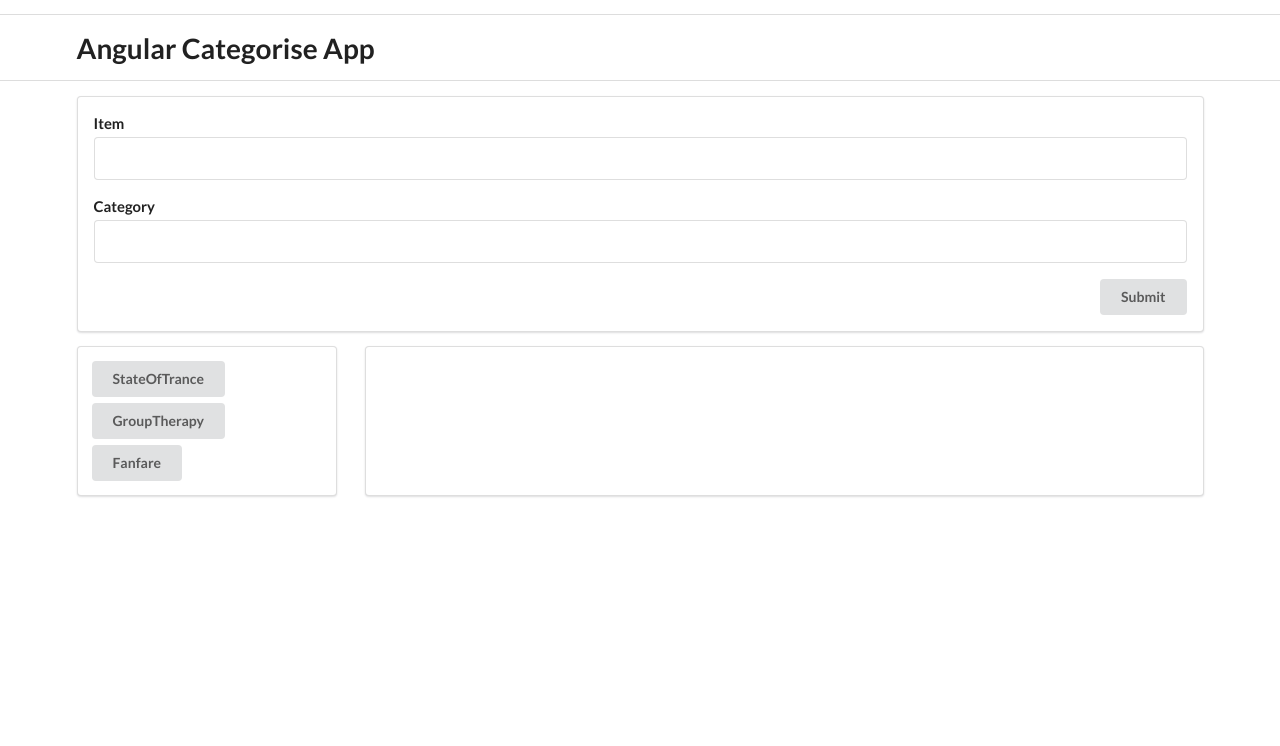
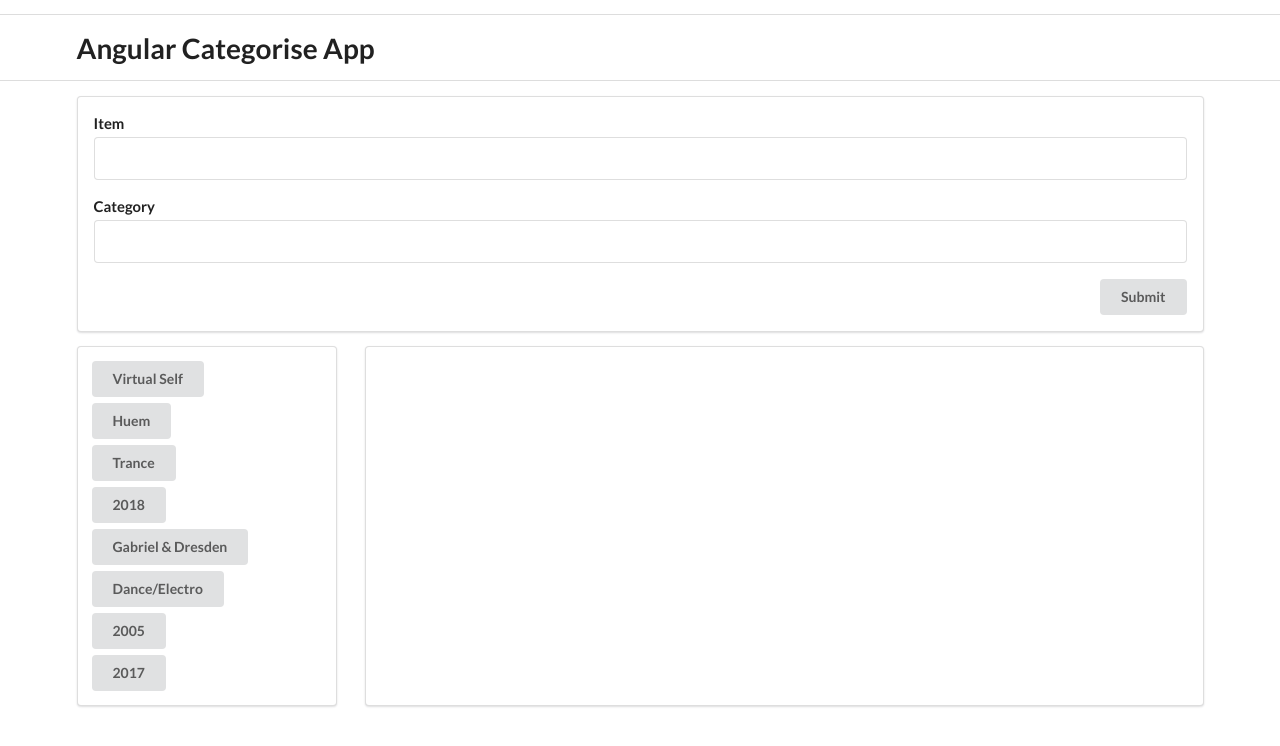
Before and after one commit to petervanthof/categorise, an Angular app: page / in a window 1280 px wide. Shown: the top 746 px of the page. Built offline with nearby package versions, Linux system fonts and the light colour scheme.

Commit message:
Changed test data

```diff
--- a/src/app/category-list/category-list.component.ts
+++ b/src/app/category-list/category-list.component.ts
@@ -14,18 +14,26 @@ export class CategoryListComponent {
 
   constructor() {
     this.categories = [
-      new Category('StateOfTrance', [
-        'https://www.1001tracklists.com/track/2740pn55/safri-duo-played-a-live-nwyr-willem-de-roo-remix/index.html',
-        'https://www.beatport.com/release/sunny-days-club-mix/2052374',
-        'https://www.1001tracklists.com/track/2upj62w5/alpha-9-higher-place/index.html']),
-      new Category('GroupTherapy', [
-        'https://www.1001tracklists.com/track/1qd4y1xx/virtual-self-ghost-voices/index.html',
-        'https://www.1001tracklists.com/track/19c5b9pp/gabriel-dresden-only-road-cosmic-gate-remix/index.html',
-        'https://www.1001tracklists.com/track/16kvgbt5/above-beyond-northern-soul-nwyr-remix/index.html']),
-      new Category('Fanfare', [
-        'https://www.1001tracklists.com/track/1p163up/coldplay-one-republic-otto-knows-fix-you-vs.-apologize-vs.-million-voices-thomas-gold-bootleg/index.html',
-        'https://www.1001tracklists.com/track/2gkcp0wx/marcus-schossow-new_id-ada-first-day-extended-remix/index.html',
-        'https://www.1001tracklists.com/track/1hrpklrp/deniz-koyu-thomas-gold-never-alone/index.html'])];
+      new Category('Virtual Self', [
+        'Ghost Voices']),
+      new Category('Huem', [
+        'Your Smile (Original Mix)']),
+      new Category('Trance', [
+        'Your Smile (Original Mix)']),
+      new Category('2018', [
+        'Your Smile (Original Mix)',
+        'Only Road (Cosmic Gate Extended Mix) (feat. Sub Teal)']),
+      new Category('Gabriel & Dresden', [
+        'Arcadia',
+        'Only Road (Cosmic Gate Extended Mix) (feat. Sub Teal)']),
+      new Category('Dance/Electro', [
+        'Ghost Voices',
+        'Arcadia',
+        'Only Road (Cosmic Gate Extended Mix) (feat. Sub Teal)']),
+      new Category('2005', [
+        'Arcadia']),
+      new Category('2017', [
+        'Ghost Voices'])];
   }
 
   addCategory(category: HTMLInputElement, item: HTMLInputElement): boolean {
```
